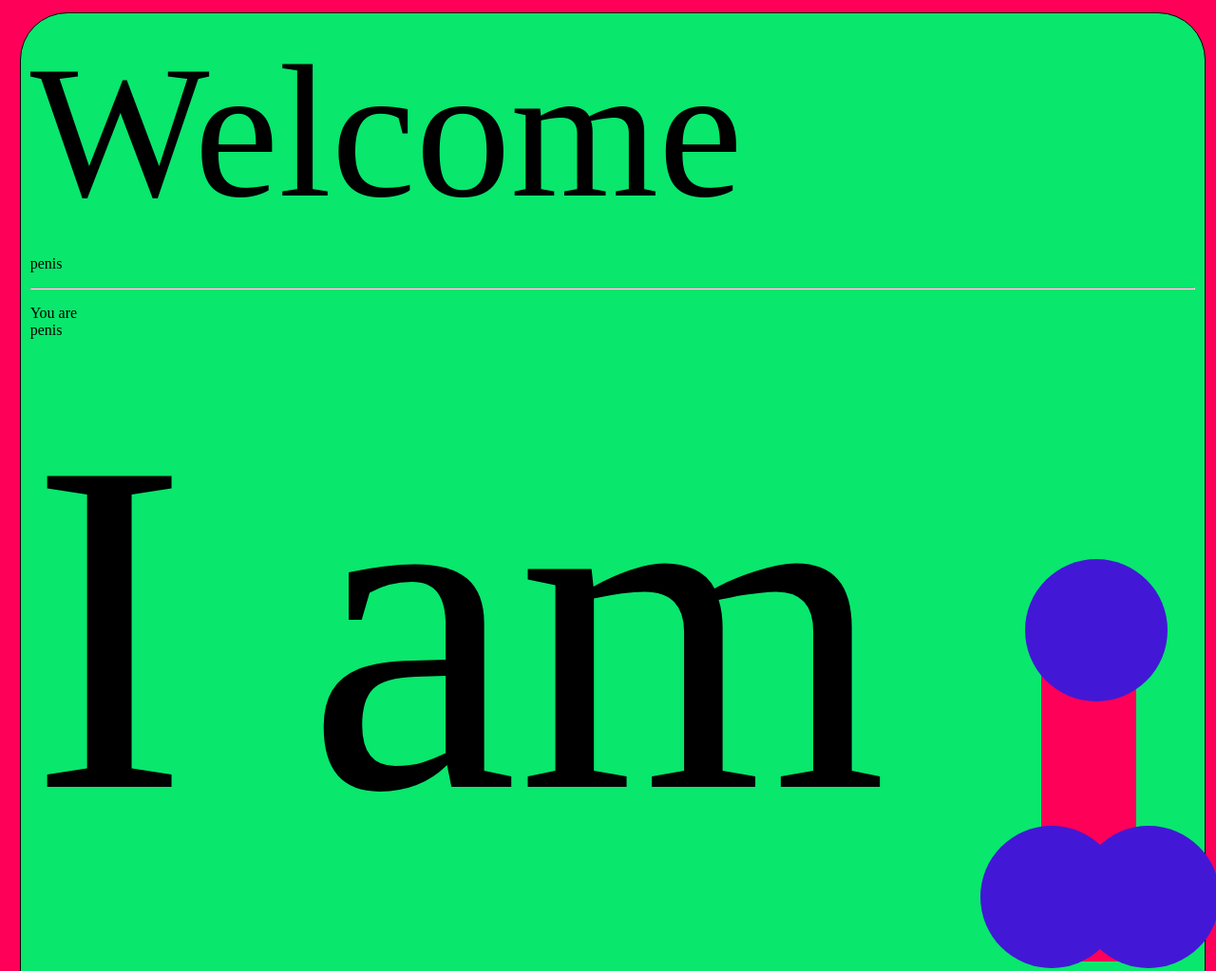
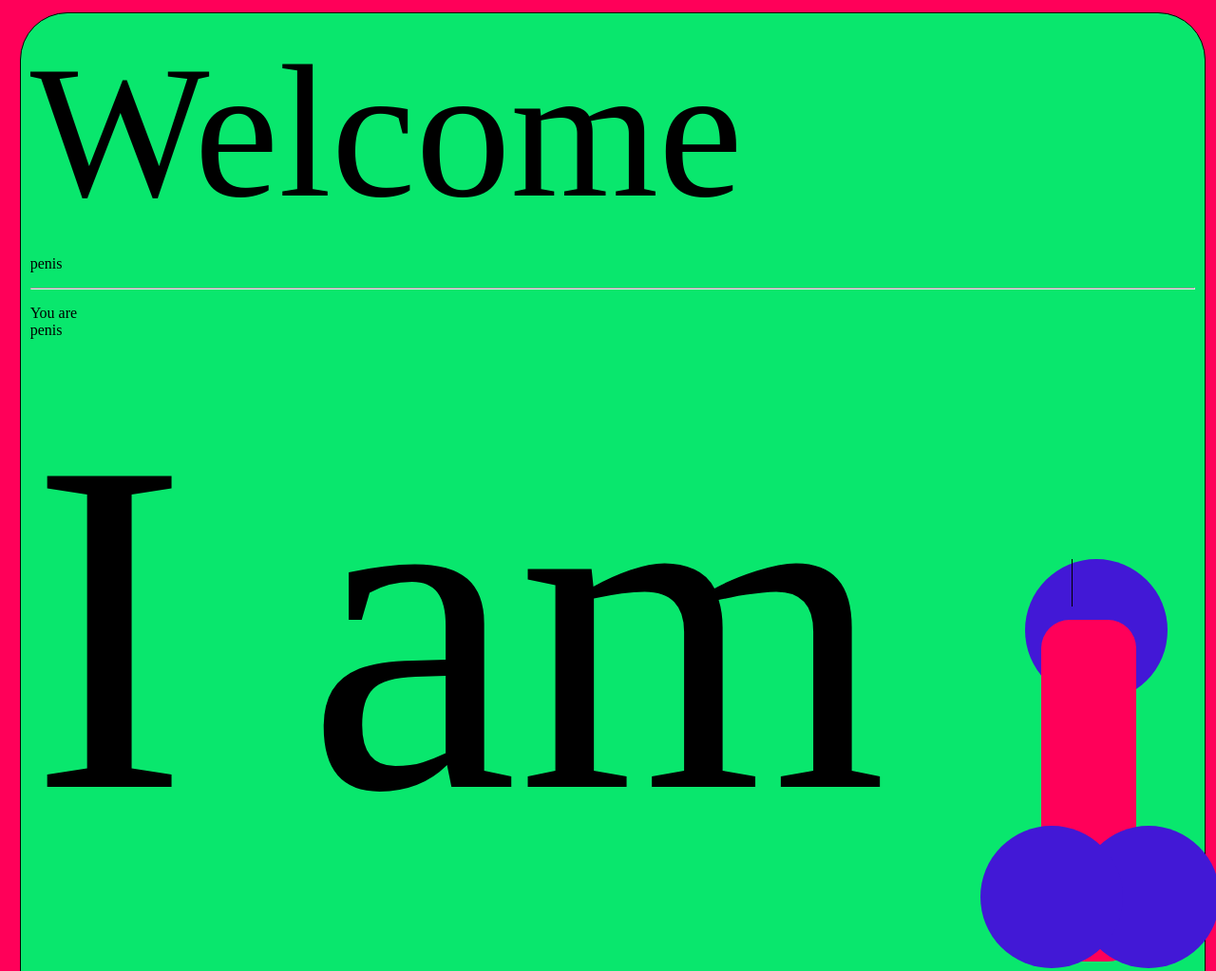
Before and after one commit to Perash14/Perash-Lessons, a plain HTML site: page Course 2 - WEB/index.html in a window 1280 px wide. Shown: the top 1023 px of the page at 95% size. Drawn offline with Linux system fonts and the light colour scheme.

Commit message:
commit 4

```diff
--- a/Course 2 - WEB/index.html
+++ b/Course 2 - WEB/index.html
@@ -3,6 +3,15 @@
         <title>Fatcocks.com</title>
         <!-- CSS Code below -->
         <style>
+            #crack {
+                width: 0.1%;
+                background-color: #000000;
+                height:50px;
+                margin-left: 87.5%;
+                margin-top: 45%;
+                position:absolute;
+            }
+
             #cock {
                 width: 5%;
                 position:absolute;
@@ -10,6 +19,7 @@
                 margin-left: 85%;
                 margin-top: 50%;
                 width: 100px;
+                border-radius: 30px;
             }
 
             #ball {
@@ -75,6 +85,14 @@
     </head>
 
     <body>
+        <div id="tip">
+            &nbsp
+        </div>
+
+        <div id="crack">
+            &nbsp
+        </div>
+
         <div id="cock">
                 &nbsp<br>&nbsp<br>&nbsp<br>&nbsp<br>&nbsp<br>
                 &nbsp<br>&nbsp<br>&nbsp<br>&nbsp<br>&nbsp<br>
@@ -86,10 +104,6 @@
                 &nbsp
         </div>
         <div id="ball2">
-            &nbsp
-        </div>
-
-        <div id="tip">
             &nbsp
         </div>
 
```
